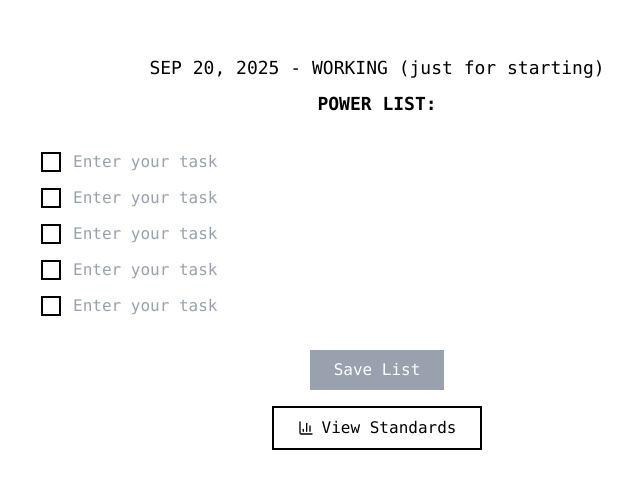
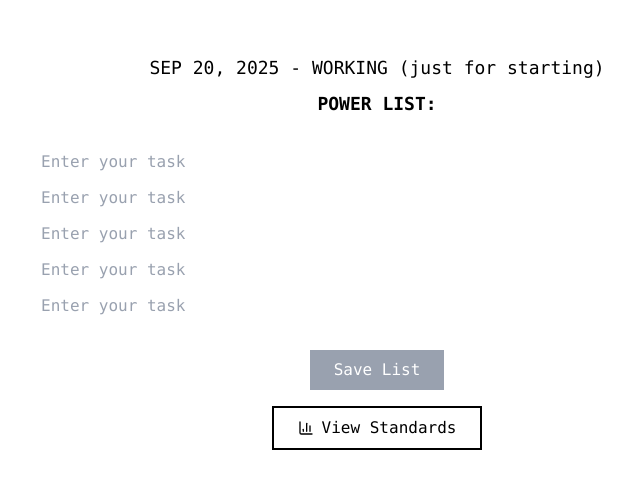
Before and after one commit to Londelo/control_center, a Next.js app: page / in a window 1280 px wide. Shown: the part 124-612 px from the top of the page, without its empty margins (263-903 px from the left). Built offline with nearby package versions, Linux system fonts and the light colour scheme.

Commit message:
Hide checkboxes until list is complete and saved

```diff
--- a/src/app/page.tsx
+++ b/src/app/page.tsx
@@ -64,6 +64,7 @@ export default function Home() {
           <TaskList
             taskList={currentTaskList}
             isEditing={isEditing}
+            showCheckboxes={!isEditing && currentTaskList.isComplete}
             onTaskUpdate={updateTask}
             onTaskToggle={toggleTaskCompletion}
           />
--- a/src/components/TaskCard.tsx
+++ b/src/components/TaskCard.tsx
@@ -4,13 +4,15 @@ import { Check } from 'lucide-react';
 interface TaskCardProps {
   task: Task;
   isEditing: boolean;
+  showCheckbox: boolean;
   onTextChange: (text: string) => void;
   onToggleComplete: () => void;
 }
 
-export function TaskCard({ task, isEditing, onTextChange, onToggleComplete }: TaskCardProps) {
+export function TaskCard({ task, isEditing, showCheckbox, onTextChange, onToggleComplete }: TaskCardProps) {
   return (
     <div className="flex items-start gap-3 font-mono text-base text-left">
+      {showCheckbox && (
         <button
           onClick={onToggleComplete}
           disabled={isEditing}
@@ -20,6 +22,7 @@ export function TaskCard({ task, isEditing, onTextChange, onToggleComplete }: Ta
             <Check className="w-3 h-3" />
           ) : null}
         </button>
+      )}
 
       {isEditing ? (
         <input
--- a/src/components/TaskList.tsx
+++ b/src/components/TaskList.tsx
@@ -4,11 +4,12 @@ import { TaskCard } from './TaskCard';
 interface TaskListProps {
   taskList: TaskListType;
   isEditing: boolean;
+  showCheckboxes: boolean;
   onTaskUpdate: (taskId: string, text: string) => void;
   onTaskToggle: (taskId: string) => void;
 }
 
-export function TaskList({ taskList, isEditing, onTaskUpdate, onTaskToggle }: TaskListProps) {
+export function TaskList({ taskList, isEditing, showCheckboxes, onTaskUpdate, onTaskToggle }: TaskListProps) {
   return (
     <div className="space-y-3">
       {taskList.tasks.map((task) => (
@@ -16,6 +17,7 @@ export function TaskList({ taskList, isEditing, onTaskUpdate, onTaskToggle }: Ta
           key={task.id}
           task={task}
           isEditing={isEditing}
+          showCheckbox={showCheckboxes}
           onTextChange={(text) => onTaskUpdate(task.id, text)}
           onToggleComplete={() => onTaskToggle(task.id)}
         />
```
Lines whose indentation alone changed are shown as unchanged.
